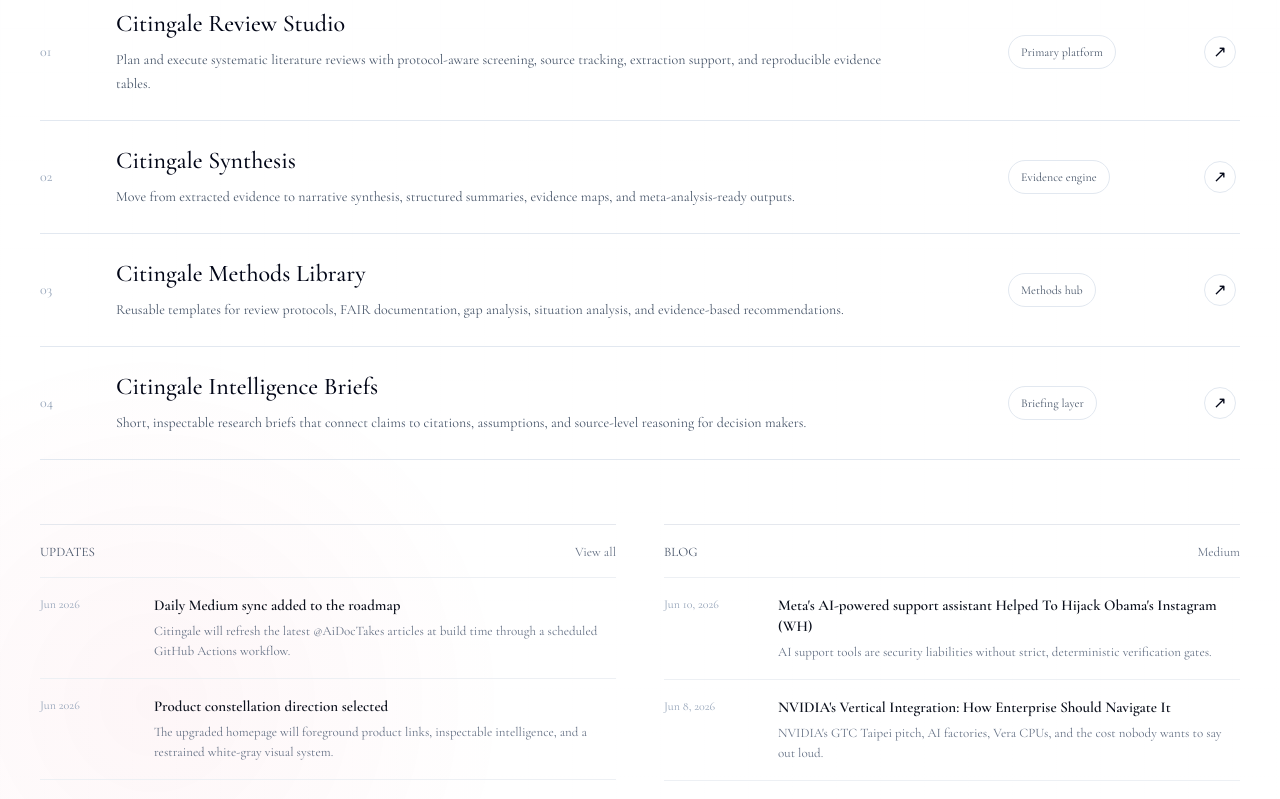
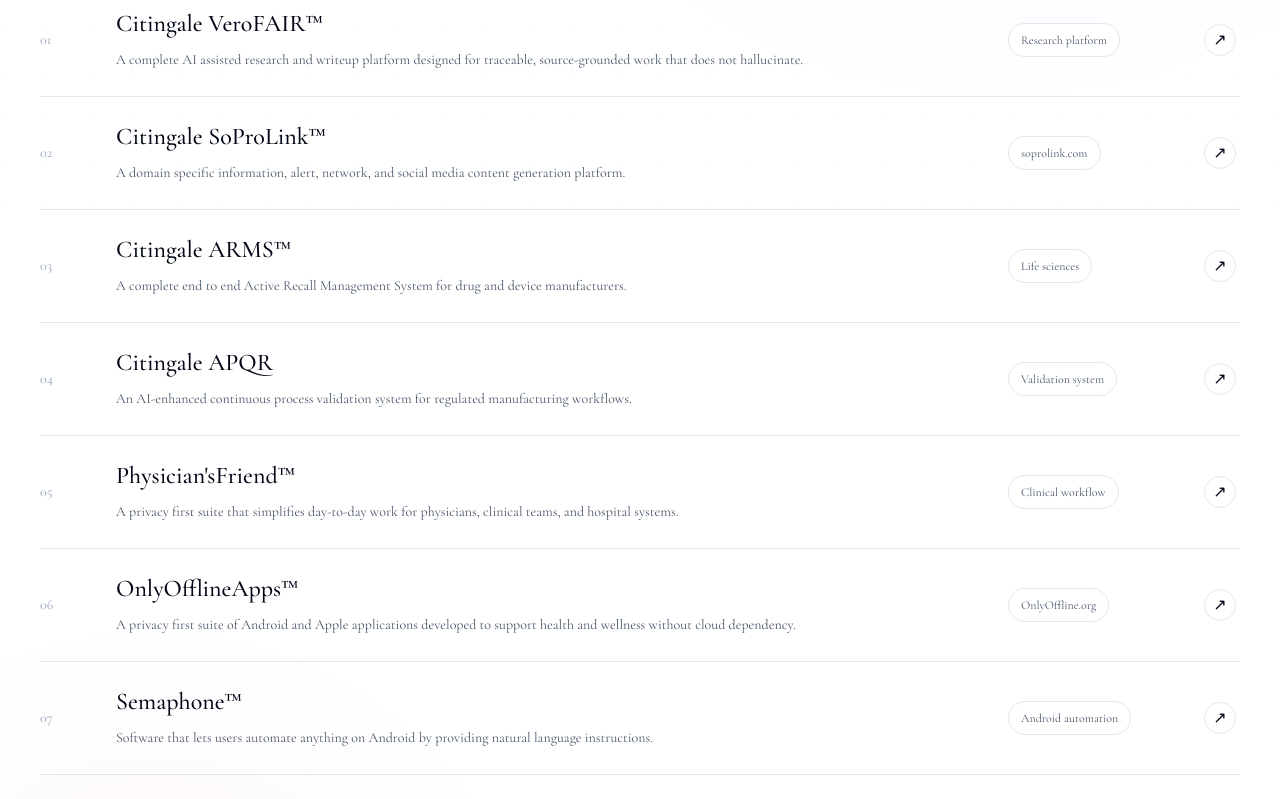
Before and after one commit to mandar-karhade/citingale-landing, a Next.js app: page / in a window 1280 px wide. Shown: the part 940-1739 px from the top of the page. Built offline with nearby package versions, Linux system fonts and the light colour scheme.

Commit message:
Update product lineup and updates roadmap

```diff
--- a/src/data/site-content.ts
+++ b/src/data/site-content.ts
@@ -1,35 +1,67 @@
 export const products = [
   {
     number: '01',
-    name: 'Citingale Review Studio',
+    name: 'Citingale VeroFAIR™',
     description:
-      'Plan and execute systematic literature reviews with protocol-aware screening, source tracking, extraction support, and reproducible evidence tables.',
-    tag: 'Primary platform',
-    href: 'mailto:contact@citingale.com?subject=Citingale%20Review%20Studio',
+      'A complete AI assisted research and writeup platform designed for traceable, source-grounded work that does not hallucinate.',
+    tag: 'Research platform',
+    href: 'mailto:contact@citingale.com?subject=Citingale%20VeroFAIR',
   },
   {
     number: '02',
-    name: 'Citingale Synthesis',
+    name: 'Citingale SoProLink™',
     description:
-      'Move from extracted evidence to narrative synthesis, structured summaries, evidence maps, and meta-analysis-ready outputs.',
-    tag: 'Evidence engine',
-    href: 'mailto:contact@citingale.com?subject=Citingale%20Synthesis',
+      'A domain specific information, alert, network, and social media content generation platform.',
+    tag: 'soprolink.com',
+    href: 'https://soprolink.com',
   },
   {
     number: '03',
-    name: 'Citingale Methods Library',
+    name: 'Citingale ARMS™',
     description:
-      'Reusable templates for review protocols, FAIR documentation, gap analysis, situation analysis, and evidence-based recommendations.',
-    tag: 'Methods hub',
-    href: 'mailto:contact@citingale.com?subject=Citingale%20Methods%20Library',
+      'A complete end to end Active Recall Management System for drug and device manufacturers.',
+    tag: 'Life sciences',
+    href: 'mailto:contact@citingale.com?subject=Citingale%20ARMS',
   },
   {
     number: '04',
-    name: 'Citingale Intelligence Briefs',
+    name: 'Citingale APQR',
     description:
-      'Short, inspectable research briefs that connect claims to citations, assumptions, and source-level reasoning for decision makers.',
-    tag: 'Briefing layer',
-    href: 'mailto:contact@citingale.com?subject=Citingale%20Intelligence%20Briefs',
+      'An AI-enhanced continuous process validation system for regulated manufacturing workflows.',
+    tag: 'Validation system',
+    href: 'mailto:contact@citingale.com?subject=Citingale%20APQR',
+  },
+  {
+    number: '05',
+    name: "Physician'sFriend™",
+    description:
+      'A privacy first suite that simplifies day-to-day work for physicians, clinical teams, and hospital systems.',
+    tag: 'Clinical workflow',
+    href: "mailto:contact@citingale.com?subject=Physician'sFriend",
+  },
+  {
+    number: '06',
+    name: 'OnlyOfflineApps™',
+    description:
+      'A privacy first suite of Android and Apple applications developed to support health and wellness without cloud dependency.',
+    tag: 'OnlyOffline.org',
+    href: 'https://onlyoffline.org',
+  },
+  {
+    number: '07',
+    name: 'Semaphone™',
+    description:
+      'Software that lets users automate anything on Android by providing natural language instructions.',
+    tag: 'Android automation',
+    href: 'mailto:contact@citingale.com?subject=Semaphone',
+  },
+  {
+    number: '08',
+    name: 'Research Projects',
+    description:
+      'Memory Decay in Knowledge Graphs, an active research project exploring persistence and degradation in structured knowledge systems.',
+    tag: 'arXiv 2604.26970',
+    href: 'https://arxiv.org/abs/2604.26970',
   },
 ] as const;
 
@@ -51,23 +83,23 @@ export const proofPoints = [
 export const updates = [
   {
     date: 'Jun 2026',
-    title: 'Daily Medium sync added to the roadmap',
-    category: 'Automation',
+    title: 'External news tracker planned',
+    category: 'Updates',
     subtitle:
-      'Citingale will refresh the latest @AiDocTakes articles at build time through a scheduled GitHub Actions workflow.',
+      'A separate tracker will publish significant news into an RSS or JSON feed that the Citingale updates page can consume later.',
   },
   {
     date: 'Jun 2026',
-    title: 'Product constellation direction selected',
-    category: 'Design',
+    title: 'Daily Medium sync added',
+    category: 'Automation',
     subtitle:
-      'The upgraded homepage will foreground product links, inspectable intelligence, and a restrained white-gray visual system.',
+      'Citingale refreshes the latest @AiDocTakes articles at build time through a scheduled GitHub Actions workflow.',
   },
   {
-    date: 'May 2026',
-    title: 'Inspectable intelligence as a design principle',
+    date: 'Jun 2026',
+    title: 'Product constellation updated',
     category: 'Product',
     subtitle:
-      'The site direction centers traceability, reproducibility, and researcher control instead of opaque AI output.',
+      'The homepage now foregrounds the actual Citingale product and research ecosystem.',
   },
 ] as const;
```
Also changed, not shown: 1 other file (tests, documents, lock files or other folders).
